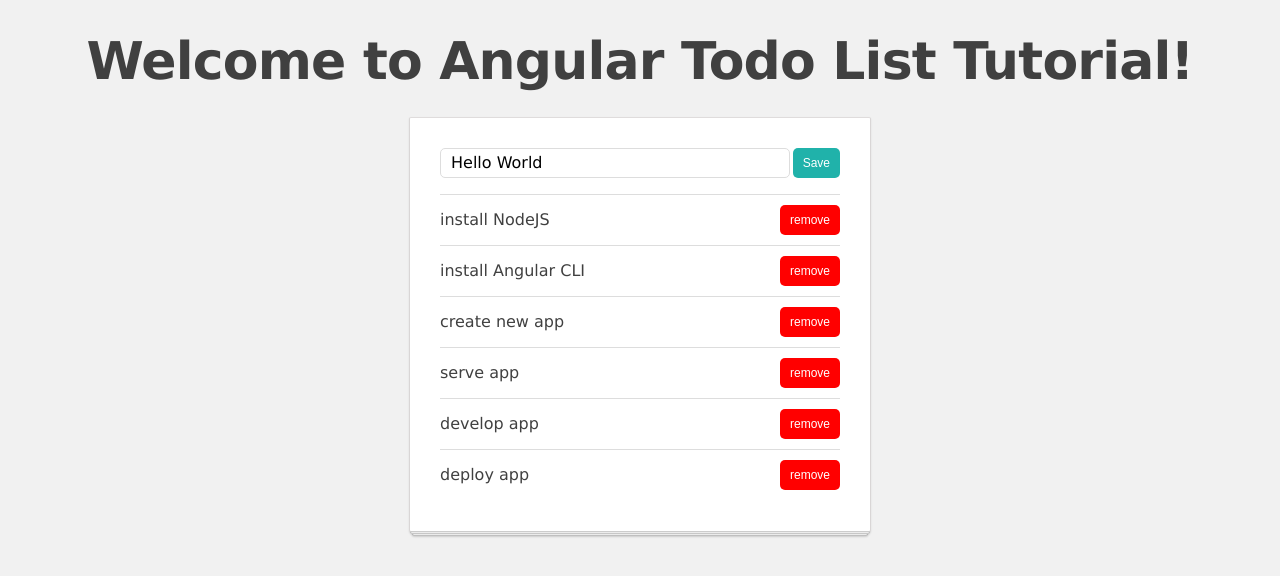
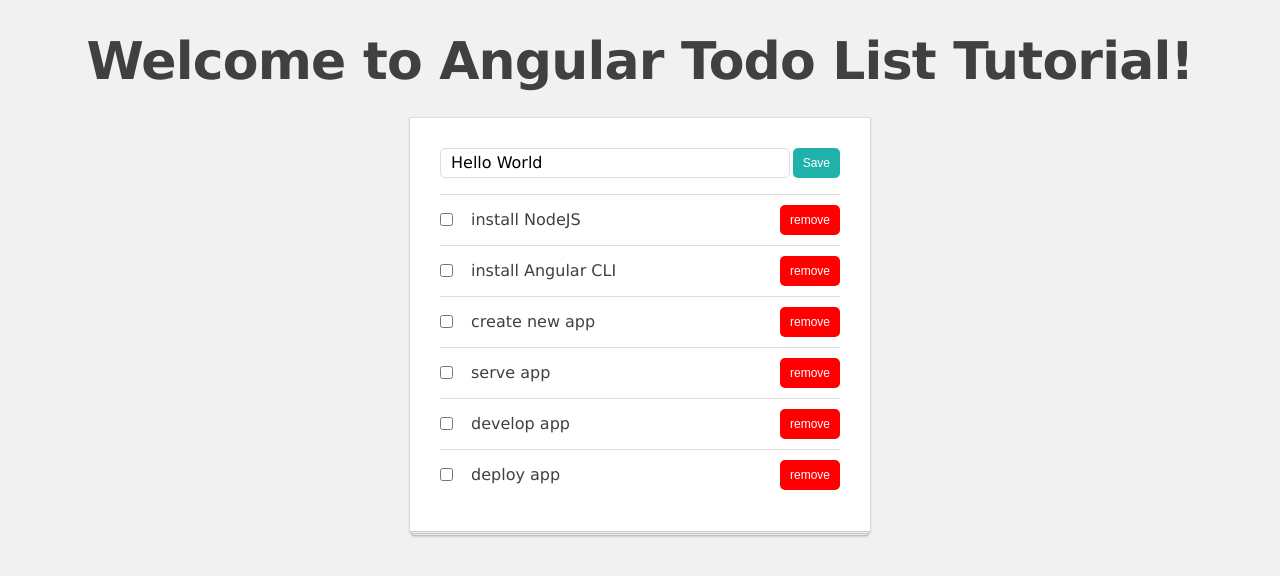
Before and after one commit to JamesSkemp/angular-todo-list-tutorial, an Angular app: page / in a window 1280 px wide. Shown: the top 576 px of the page. Built offline with nearby package versions, Linux system fonts and the light colour scheme.

Commit message:
Add functionality to mark items complete

```diff
--- a/src/app/list-manager/list-manager.component.html
+++ b/src/app/list-manager/list-manager.component.html
@@ -5,7 +5,8 @@
     <li *ngFor="let todoItem of todoList">
       <app-todo-item
         [item]="todoItem"
-        (remove)="removeItem($event)"></app-todo-item>
+        (remove)="removeItem($event)"
+        (update)="updateItem($event.item, $event.changes)"></app-todo-item>
     </li>
   </ul>
 </div>
--- a/src/app/list-manager/list-manager.component.ts
+++ b/src/app/list-manager/list-manager.component.ts
@@ -23,4 +23,8 @@
   removeItem(item: TodoItem): void {
     this.todoListService.deleteItem(item);
   }
+
+  updateItem(item: TodoItem, changes: any): void {
+    this.todoListService.updateItem(item, changes);
+  }
 }
--- a/src/app/todo-item/todo-item.component.html
+++ b/src/app/todo-item/todo-item.component.html
@@ -1,5 +1,8 @@
 <div class="todo-item">
-  {{ item.title }}
+  <input type="checkbox" class="todo-checkbox" (click)="completeItem()" [checked]="item.completed" />
+  <span class="todo-title" [ngClass]="{'todo-complete': item.completed}">
+    {{ item.title }}
+  </span>
 
   <button class="btn btn-red" (click)="removeItem()">remove</button>
 </div>
--- a/src/app/todo-item/todo-item.component.scss
+++ b/src/app/todo-item/todo-item.component.scss
@@ -16,3 +16,7 @@
   flex-grow: 1;
   padding-left: 11px;
 }
+
+.todo-complete {
+  text-decoration: line-through;
+}
--- a/src/app/todo-item/todo-item.component.ts
+++ b/src/app/todo-item/todo-item.component.ts
@@ -9,6 +9,7 @@
 export class TodoItemComponent implements OnInit {
   @Input() item!: TodoItem;
   @Output() remove: EventEmitter<TodoItem> = new EventEmitter<TodoItem>();
+  @Output() update: EventEmitter<any> = new EventEmitter<any>();
 
   constructor() { }
 
@@ -18,4 +19,11 @@
   removeItem(): void {
     this.remove.emit(this.item);
   }
+
+  completeItem(): void {
+    this.update.emit({
+      item: this.item,
+      changes: { completed: !this.item.completed }
+    });
+  }
 }
```
